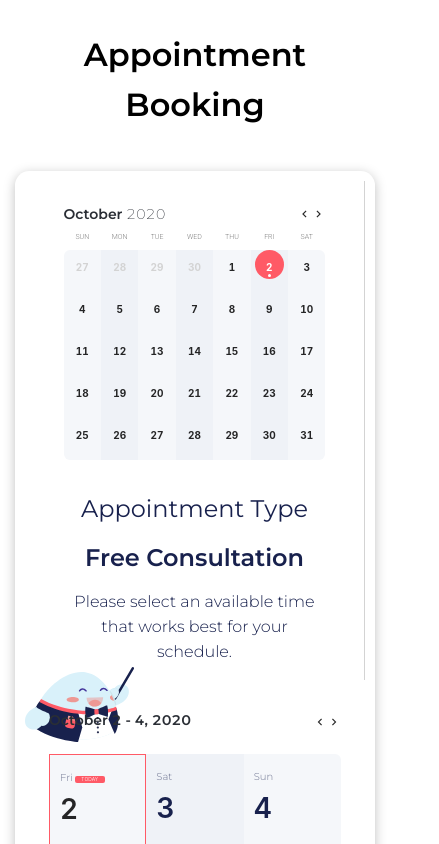
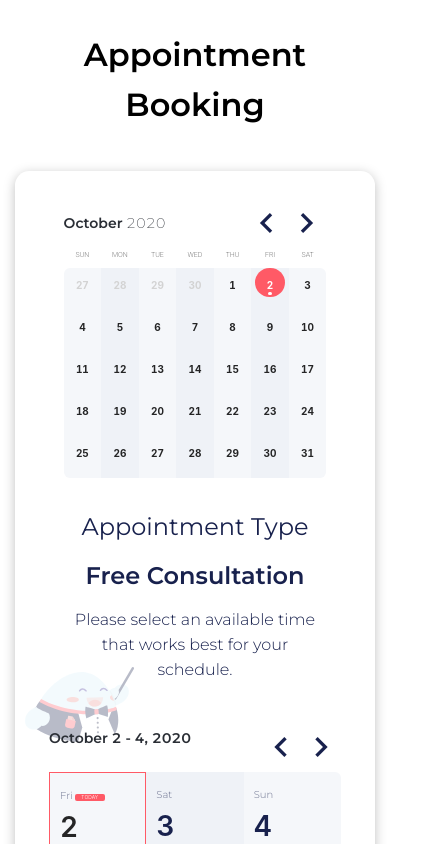
Before and after one commit to LanreDaDev/phyxable, a React (Create React App) app: page / in a window 390 px wide. Shown: the top 844 px of the page, 439 px wide, since content can reach past the window. Built offline with nearby package versions, Linux system fonts and the light colour scheme.

Commit message:
improved mobile view -2

```diff
--- a/src/App.css
+++ b/src/App.css
@@ -73,8 +73,10 @@
   position: relative;
   bottom: -34.75em;
   left: -1.75em;
+  opacity: 1;
 }
-.available {
+
+. .available {
   background-color: #fff;
   text-transform: uppercase;
   padding: 5px 20px;
--- a/src/App.js
+++ b/src/App.js
@@ -49,9 +49,12 @@ function App(props) {
         style={{ padding: 10 }}
         gutter={[48, 8]}
       >
-        <Col span={mobileView ? 24 : 8} className="calendarCol">
+        <Col
+          span={mobileView ? 24 : 8}
+          className={mobileView ? null : "calendarCol"}
+        >
           {" "}
-          <MascotSVG />
+          <MascotSVG mobileView={mobileView} />
           <Row style={{ marginTop: -80 }}>
             <Col span={24}>
               <Calendar mobileView={mobileView} />
@@ -89,7 +92,7 @@ function App(props) {
           <WeekView mobileView={mobileView} />
         </Col>
       </Row>
-      {mobileView ? (
+      {/* {mobileView ? (
         <Row justify="center" style={{ marginTop: 20, textAlign: "center" }}>
           <Col span={12}>
             <span className="available">Available</span>
@@ -98,7 +101,7 @@ function App(props) {
             <span className="booked">Booked</span>
           </Col>
         </Row>
-      ) : (
+      ) : ( */}
       <Row justify="space-between" style={{ marginTop: 20 }}>
         <Col span={20}></Col>
         <Col span={4}>
@@ -106,7 +109,7 @@ function App(props) {
           <span className="booked">Booked</span>
         </Col>
       </Row>
-      )}
+      {/* )} */}
       <AptSetter modalStatus={props.modalStatus} mobileView={mobileView} />
     </div>
   );
--- a/src/AptSetter.js
+++ b/src/AptSetter.js
@@ -27,7 +27,10 @@ function AptSetter(props) {
         display: props.modalStatus ? "block" : "none",
       }}
     >
-      <div className="modal-content">
+      <div
+        className="modal-content"
+        style={{ width: props.mobileView ? 320 + `px` : null }}
+      >
         <span
           className="close"
           onClick={() => {
--- a/src/Calendar.css
+++ b/src/Calendar.css
@@ -24,6 +24,12 @@
   -ms-user-select: none; /* Internet Explorer/Edge */
   user-select: none; /* Non-prefixed version, currently
                                 supported by Chrome, Edge, Opera and Firefox */
+  color: #18214d;
+}
+
+.mobileIcon {
+  font-size: 40px;
+  color: #18214d;
 }
 /* GENERAL */
 * {
--- a/src/Calendar.js
+++ b/src/Calendar.js
@@ -82,10 +82,16 @@ const Calendar = (props) => {
               style={{ display: "flex", justifyContent: "flex-end" }}
             >
               {" "}
-              <div className="icon" onClick={prevMonth}>
+              <div
+                className={props.mobileView ? "icon mobileIcon" : "icon"}
+                onClick={prevMonth}
+              >
                 chevron_left
               </div>
-              <div className="icon" onClick={nextMonth}>
+              <div
+                className={props.mobileView ? "icon mobileIcon" : "icon"}
+                onClick={nextMonth}
+              >
                 chevron_right
               </div>
             </div>
--- a/src/MascotSVG.js
+++ b/src/MascotSVG.js
@@ -1,6 +1,11 @@
-import React from "react";
+import React, { useState, useEffect } from "react";
 
-function MascotSVG() {
+function MascotSVG(props) {
+  const [mobileMascot, setMobileMascot] = useState(false);
+  useEffect(() => {
+    setMobileMascot(props.mobileView);
+    console.log(props.mobileView);
+  }, [props.mobileView]);
   return (
     <div className="svgMascot">
       <svg
@@ -9,6 +14,7 @@ function MascotSVG() {
         viewBox="0 0 109 75"
         fill="none"
         xmlns="http://www.w3.org/2000/svg"
+        style={{ opacity: mobileMascot ? 0.3 : 1.0 }}
       >
         <g clipPath="url(#clip0)">
           <path
--- a/src/WeekView.js
+++ b/src/WeekView.js
@@ -145,10 +145,16 @@ function WeekView(props) {
               <span>{weekHeaderDisplay.year}</span>
             </Col>{" "}
             <Col>
-              <div className="icon" onClick={prevDay}>
+              <div
+                className={props.mobileView ? "icon mobileIcon" : "icon"}
+                onClick={prevDay}
+              >
                 chevron_left
               </div>
-              <div className="icon" onClick={nextDay}>
+              <div
+                className={props.mobileView ? "icon mobileIcon" : "icon"}
+                onClick={nextDay}
+              >
                 chevron_right
               </div>
               {/* <Button onClick={prevDay}>prev</Button> {"     "}{" "}
```
Lines whose indentation alone changed are shown as unchanged.
